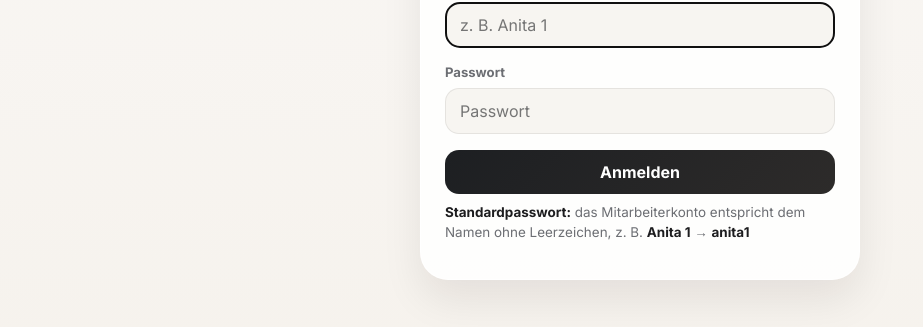
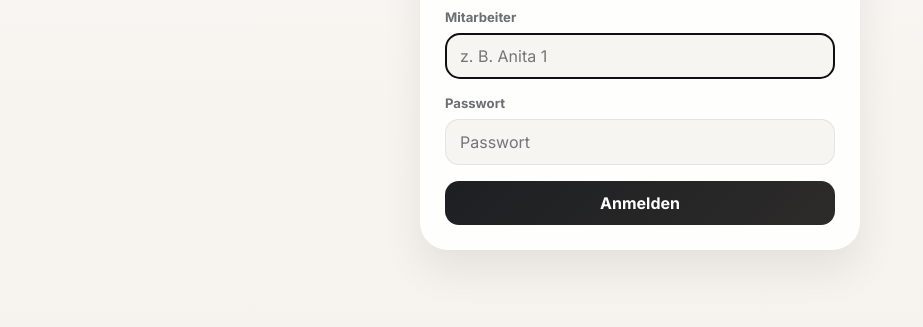
Before and after one commit to elghobashym/SpitexCMTasks, a website: page public/login.html in a window 1280 px wide. Shown: the part 315-642 px from the top of the page, without its empty margins (0-923 px from the left). Drawn offline with Linux system fonts and the light colour scheme.

Commit message:
Remove password hint text from login page

```diff
--- a/public/login.html
+++ b/public/login.html
@@ -163,10 +163,6 @@
 
         <button type="submit">Anmelden</button>
       </form>
-
-      <p class="hint">
-        <strong>Standardpasswort:</strong> das Mitarbeiterkonto entspricht dem Namen ohne Leerzeichen, z. B. <strong>Anita 1</strong> → <strong>anita1</strong>
-      </p>
     </div>
 
     <script src="login.js"></script>
```
